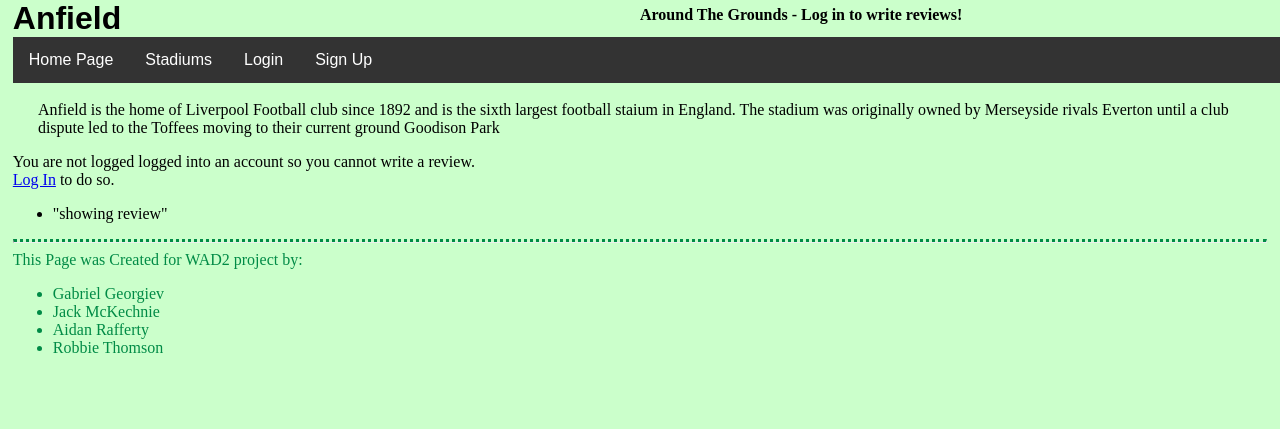
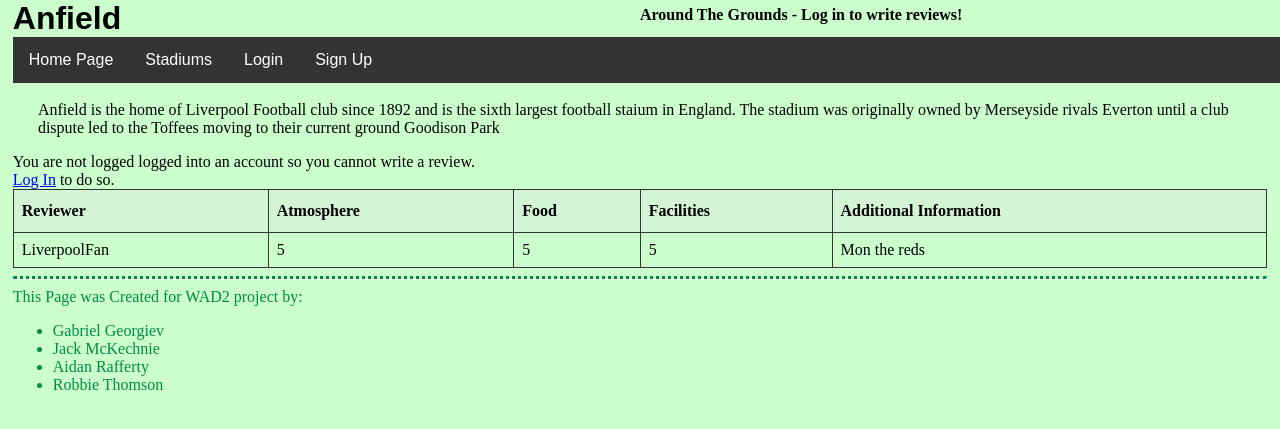
Before and after one commit to AidanRafferty/around_the_grounds, a Django app: page /ATGApp/chosenStadium/anfield/ in a window 1280 px wide. Shown: the top 429 px of the page. Run offline with Django 3.2, Linux system fonts and the light colour scheme; data comes from the database, SQL or seed files in the repository; both versions use the stored data as it was after the commit; parts of the project's set-up code (start-up, migrations or seed data) failed here and were passed over; some libraries are stand-ins or nearby versions.

Commit message:
rewview table

```diff
--- a/static/css/css.css
+++ b/static/css/css.css
@@ -11,9 +11,7 @@ p {
     margin-left:2%;
 }
 
-
-
-h1 {
+h1 {/* heading */
     color: black;
     font-family: Arial, Helvetica, sans-serif;
     background-color: rgb(203, 255, 203);
@@ -26,7 +24,7 @@ h1 {
     float: left;
     }
 
-
+/* buttons */
 input[type=submit], .button {
     display: block;
     color: white;
@@ -37,12 +35,14 @@ input[type=submit], .button {
     border: 0px;
     border-radius: 8px;
 }
+/* buttons END */
 
 input[type=submit]:hover, .button:hover{
     background-color: black;
     color: rgb(203, 255, 203);
 }
 
+/* Login status */
 .status h3{
     position: fixed;
     right: -50%;
@@ -51,6 +51,8 @@ input[type=submit]:hover, .button:hover{
     z-index:+1;
     font-size: 16px;
 }
+  /* Login status END*/
+
 
   /* Menu Bar */
  .menu ul {
@@ -75,12 +77,14 @@ input[type=submit]:hover, .button:hover{
     text-decoration: none;
     background-color: #333;
 }
-
 .menu li a:hover {
     background-color: black;
     color: rgb(203, 255, 203);
 }
+/* menu table END*/
 
+
+/* footer table */
 hr{
     border-top: 3px dotted rgb(0, 139, 70);
 }
@@ -88,12 +92,10 @@ hr{
 p1 {
     color:rgb(0, 139, 70);
 }
+/* footer table END*/
 
-.stadiums img{
-    text-align: center;
 
-}
-
+/* stadium table */
 div.gallery {
     border: 1px solid #ccc;
 }
@@ -104,7 +106,7 @@ div.gallery:hover {
 
 div.gallery img {
     width: 100%;
-    height: 100%;
+    height: 150px;
 }
 
 div.stadName {
@@ -140,3 +142,23 @@ div.stadName {
     display: table;
     clear: both;
   }
+/* Stadium table END*/
+
+ /* review table */
+#reviews {
+    border-collapse: collapse;
+    width: 100%;
+}
+
+#reviews td, #reviews th {
+    border: 1px solid #333;
+    padding: 8px;
+}
+
+#reviews th {
+    padding-top: 12px;
+    padding-bottom: 12px;
+    text-align: left;
+    background-color: rgb(212, 245, 212)
+}
+/* review table END */
--- a/templates/ATGApp/chosenStadium.html
+++ b/templates/ATGApp/chosenStadium.html
@@ -17,17 +17,30 @@
 
         {% if user.is_authenticated %}
 
-            <td>You are logged into an account so you can <a href="{% url 'add_stadium' stadium.slug %}">Write a Review</a></td>
+            <div>You are logged into an account so you can <a href="{% url 'add_stadium' stadium.slug %}">Write a Review</a></div>
         {% else %}
-            <td>You are not logged logged into an account so you cannot write a review.<br/><a href="{% url 'Login' }">Log In</a> to do so.</td>
+            <div>You are not logged logged into an account so you cannot write a review.<br/><a href="{% url 'Login' }">Log In</a> to do so.</div>
         {% endif %}
 
         {% if reviews %}
-            <ul>
+            <table id="reviews">
+                <tr>
+                    <th>Reviewer</th>
+                    <th>Atmosphere</th>
+                    <th>Food</th>
+                    <th>Facilities</th>
+                    <th>Additional Information</th>
+                </tr>
                 {% for review in reviews %}
-                    <li>"showing review"</li>
+                    <tr>
+                        <td>{{review.user}}</td>
+                        <td>{{review.atmosphere}}</td>
+                        <td>{{review.food}}</td>
+                        <td>{{review.facilities}}</td>
+                        <td>{{review.additionalInfo}}</td>
+                    </tr>
                 {% endfor %}
-            </ul>
+            </table>
 
         {% else %}
             <strong>No reviews currently for this stadium.</strong>
```
Also changed, not shown: templates/ATGApp/stadiums.html (+2 -25 lines), db.sqlite3.
